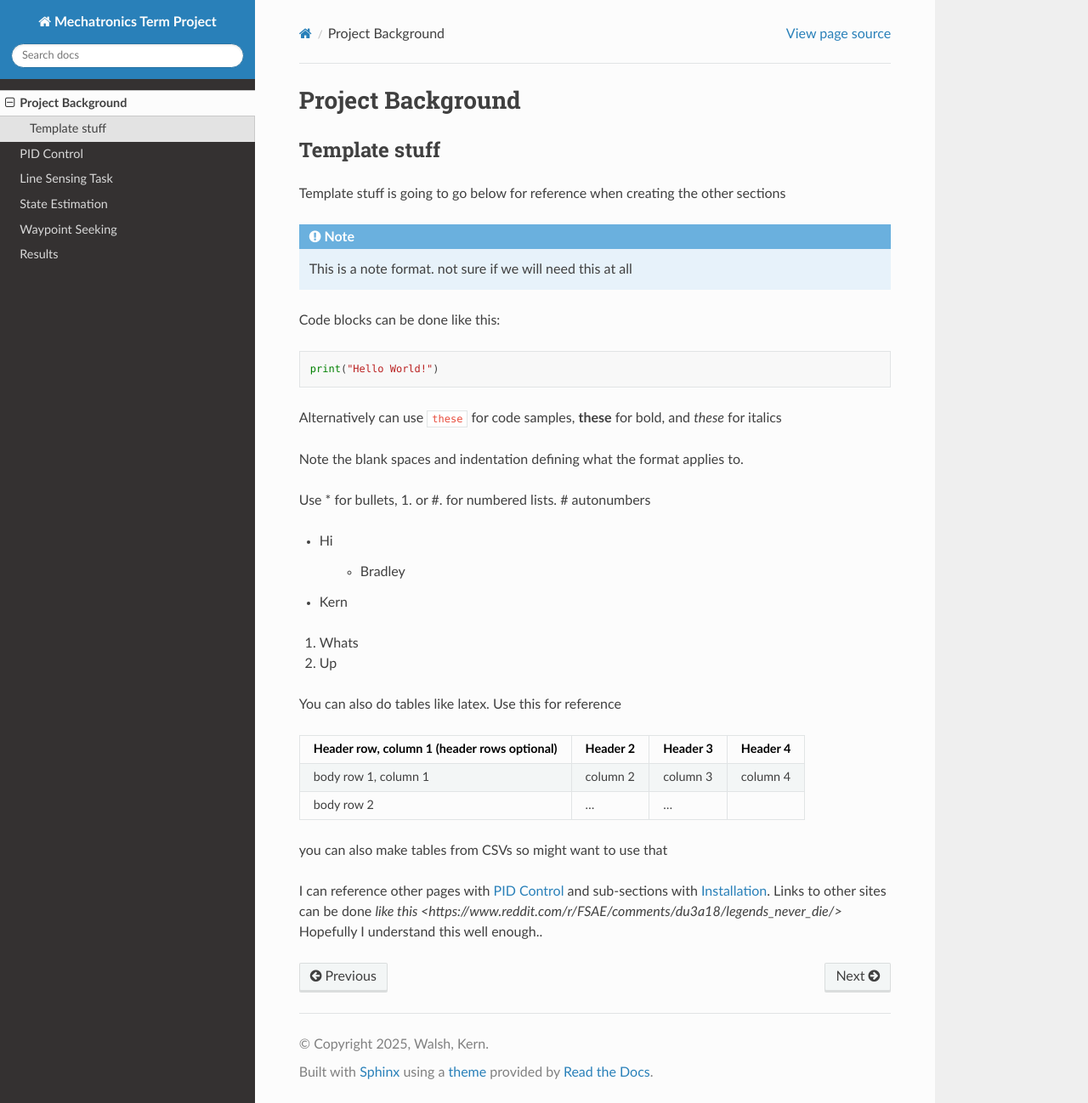
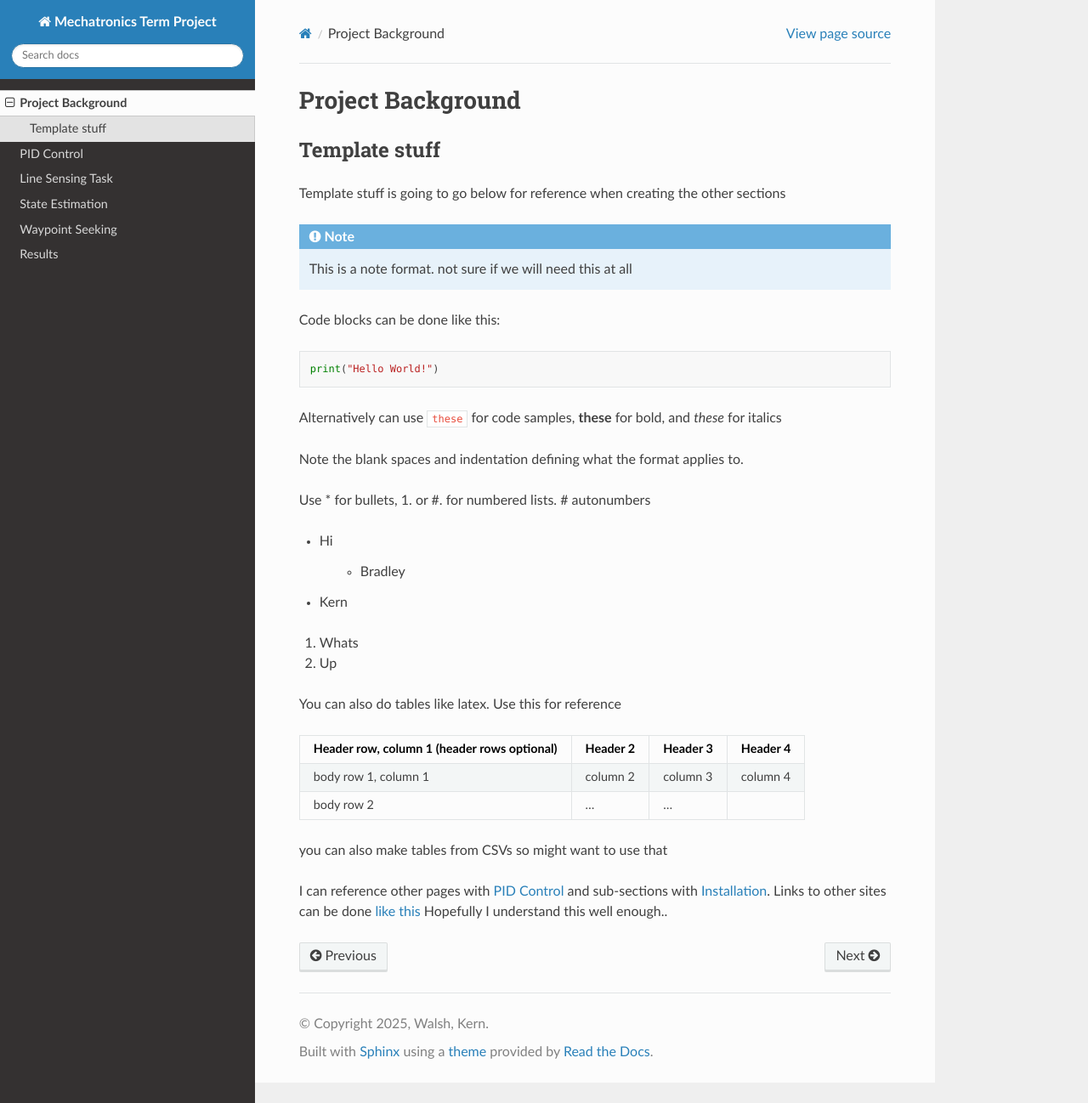
Before and after one commit to leemlam/Mechatronics-Term-Project, a Sphinx documentation site: the page built from docs/source/background.rst, in a window 1280 px wide and 1298 px high. Shown: the whole window at 85% size. Built offline with Sphinx 7.4.7 and the Read the Docs theme 3.1.0, drawn with Linux system fonts in a browser that asks for light colours.

Commit message:
fixed link

```diff
--- a/docs/source/background.rst
+++ b/docs/source/background.rst
@@ -44,5 +44,5 @@ You can also do tables like latex. Use this for reference
 you can also make tables from CSVs so might want to use that
 
 I can reference other pages with :doc:`PID` and sub-sections with :ref:`installation`.
-Links to other sites can be done `like this <https://www.reddit.com/r/FSAE/comments/du3a18/legends_never_die/>`
+Links to other sites can be done `like this <https://www.reddit.com/r/FSAE/comments/du3a18/legends_never_die/>`__
 Hopefully I understand this well enough..
```
